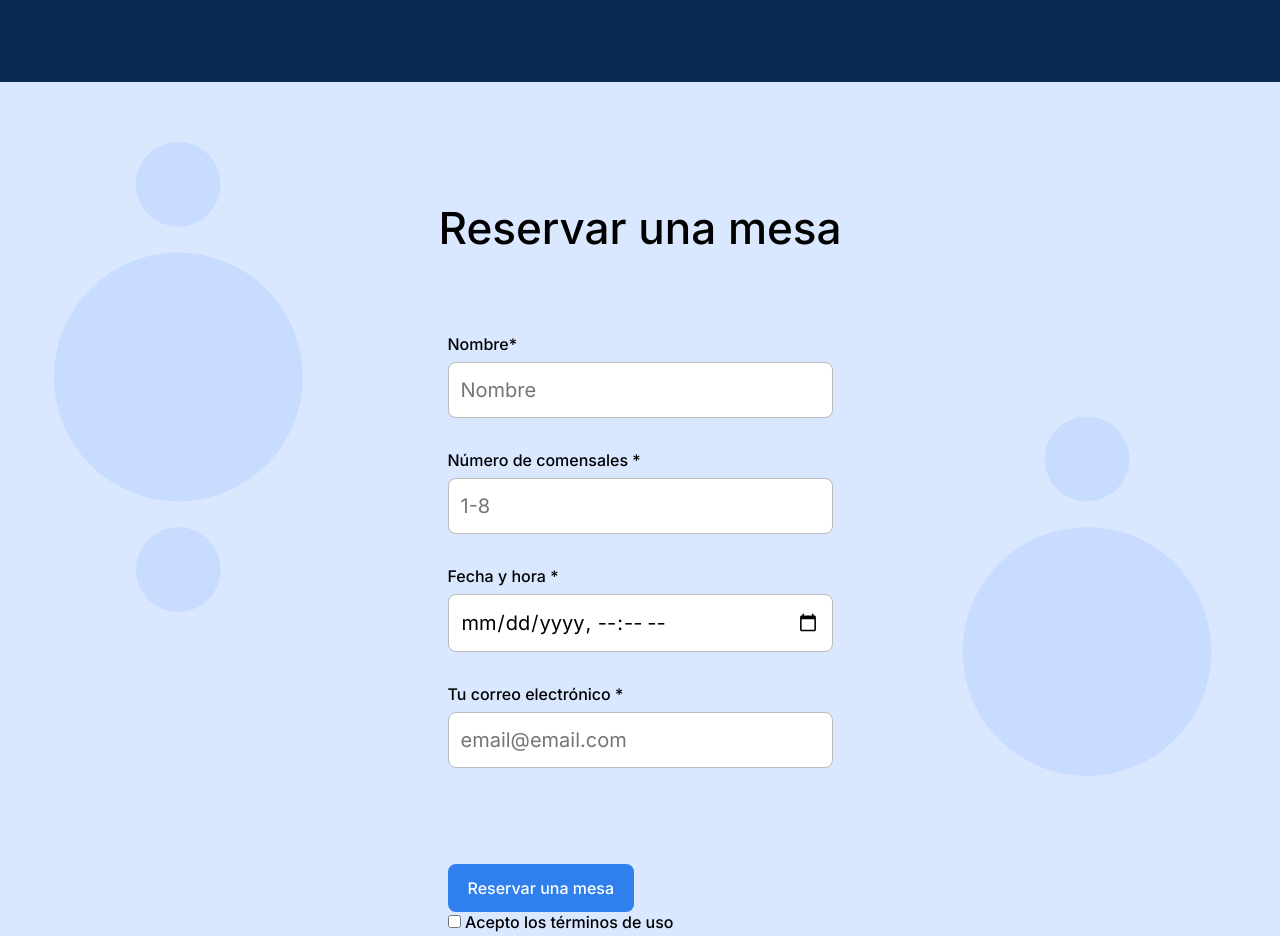
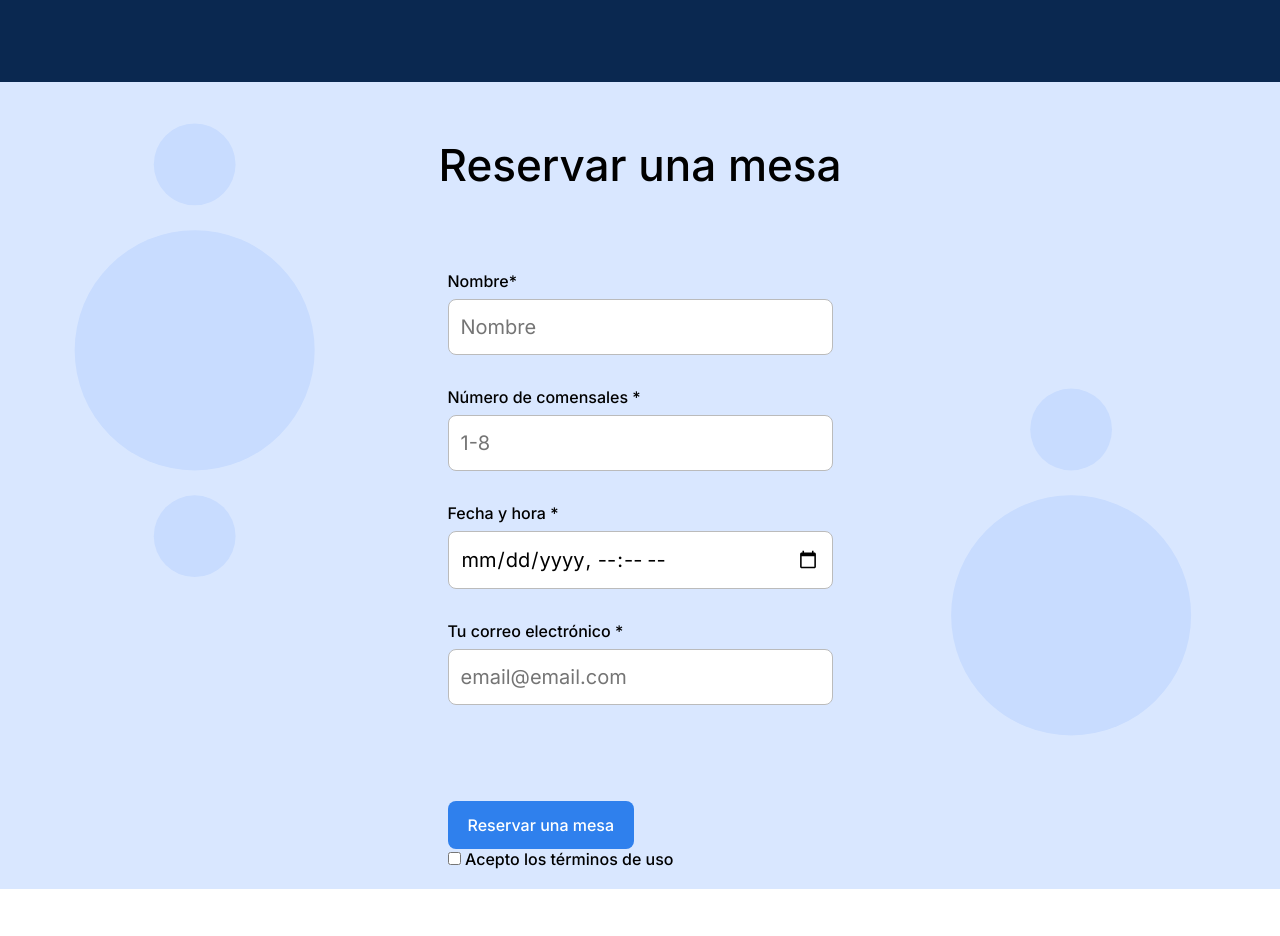
Before and after one commit to Jnox925/web_project_coffeeshop, a plain HTML site: page index.html in a window 1280 px wide. Shown: the part 1580-2516 px from the top of the page. After the commit the page ends 2469 px from the top, so only its background shows below. Drawn offline with Linux system fonts and the light colour scheme.

Commit message:
update 4 stage 3

```diff
--- a/pages/index.css
+++ b/pages/index.css
@@ -205,7 +205,7 @@
   font-size: 44px;
   line-height: 52px;
   margin-bottom: 80px;
-  margin-top: 100px;
+  margin-top: 100px auto;
 }
 
 .reservation__form {
```
